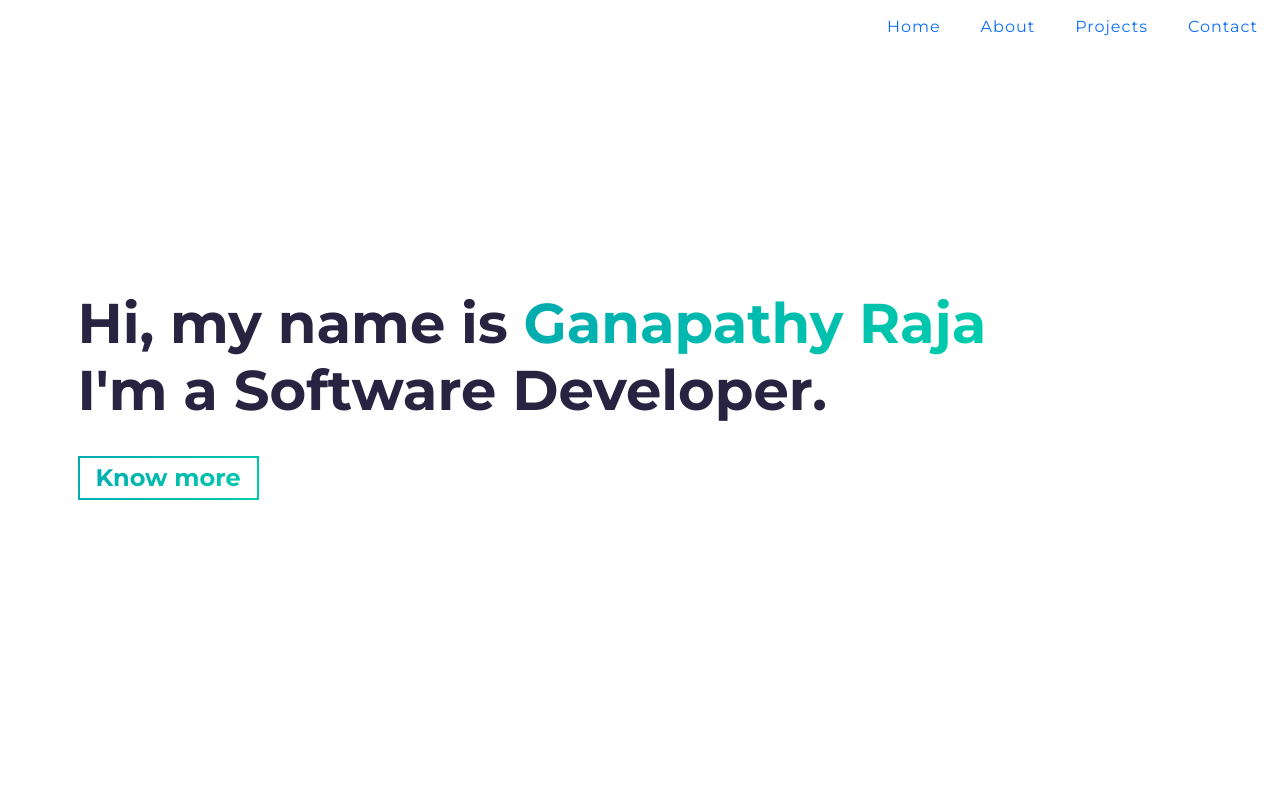
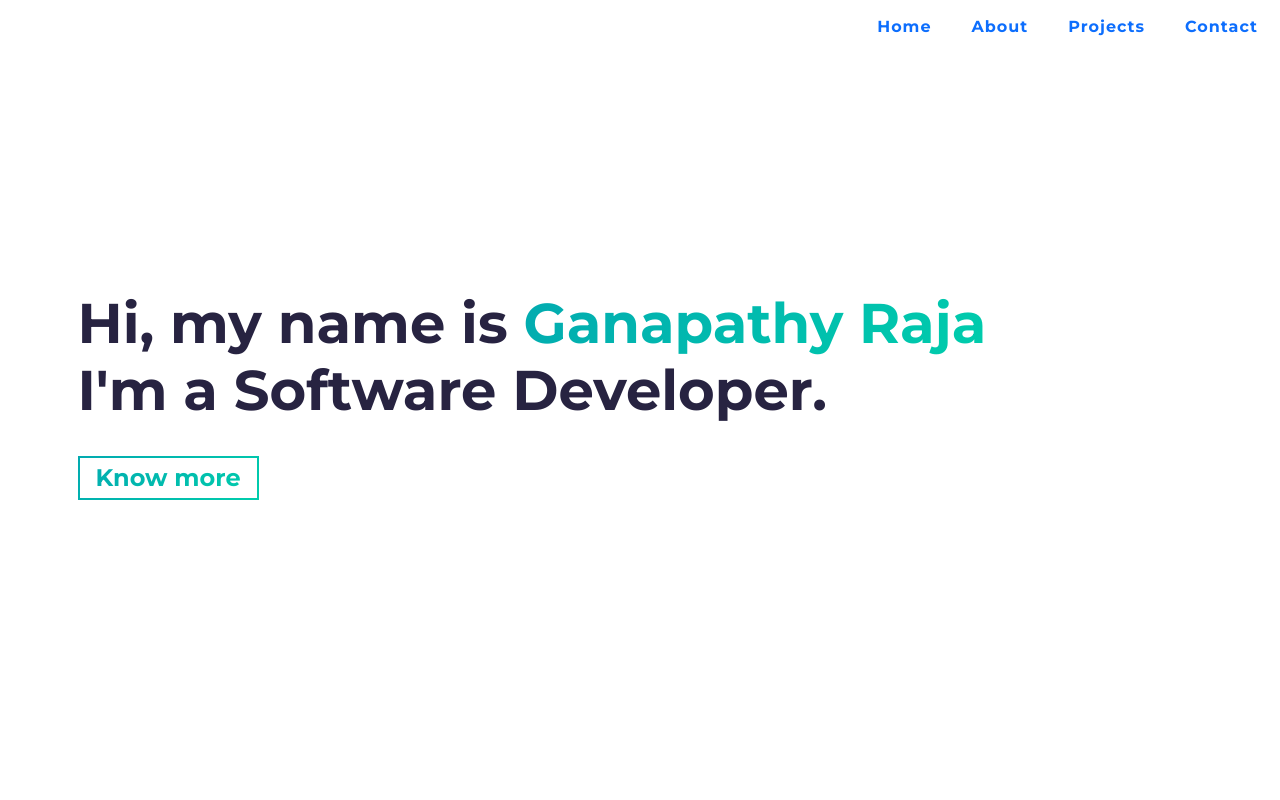
Before and after one commit to GanapathyRajaP13/portfolio, a website built with Parcel: page src/index.html in a window 1280 px wide. Shown: the top 800 px of the page. Built offline with nearby package versions, Linux system fonts and the light colour scheme.

Commit message:
navbar style

```diff
--- a/src/index.css
+++ b/src/index.css
@@ -137,8 +137,8 @@ a {
   padding: 1.3rem 2rem;
   font-size: 1.6rem;
   letter-spacing: 1px;
-  color: #000;
-  font-weight: 400;
+  color: #565657;
+  font-weight: bold;
 }
 
 @media (max-width: 37.5em) {
```
